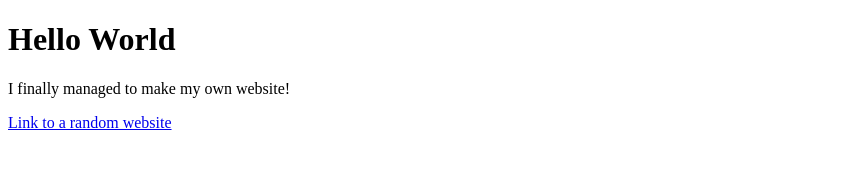
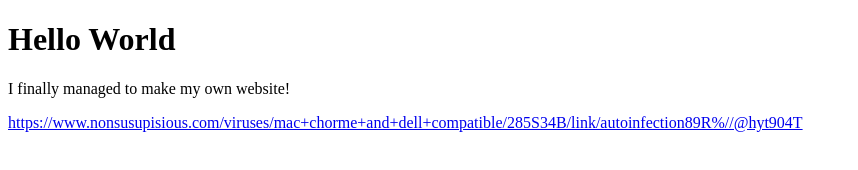
Before and after one commit to Kix4Christ/Kix4Christ.github.io, a plain HTML site: page index.html in a window 1280 px wide. Shown: the whole page, without its empty margins (0-858 px from the left). Drawn offline with Linux system fonts and the light colour scheme.

Commit message:
Update index.html

```diff
--- a/index.html
+++ b/index.html
@@ -3,6 +3,6 @@
 <body>
 <h1>Hello World</h1>
 <p>I finally managed to make my own website!</p>
-  <a href = "https://www.catsinsinks.com">Link to a random website</a>
+  <a href = "https://www.youtube.com/watch?v=dQw4w9WgXcQ">https://www.nonsusupisious.com/viruses/mac+chorme+and+dell+compatible/285S34B/link/autoinfection89R%//@hyt904T</a>
 </body>
 </html>
```
